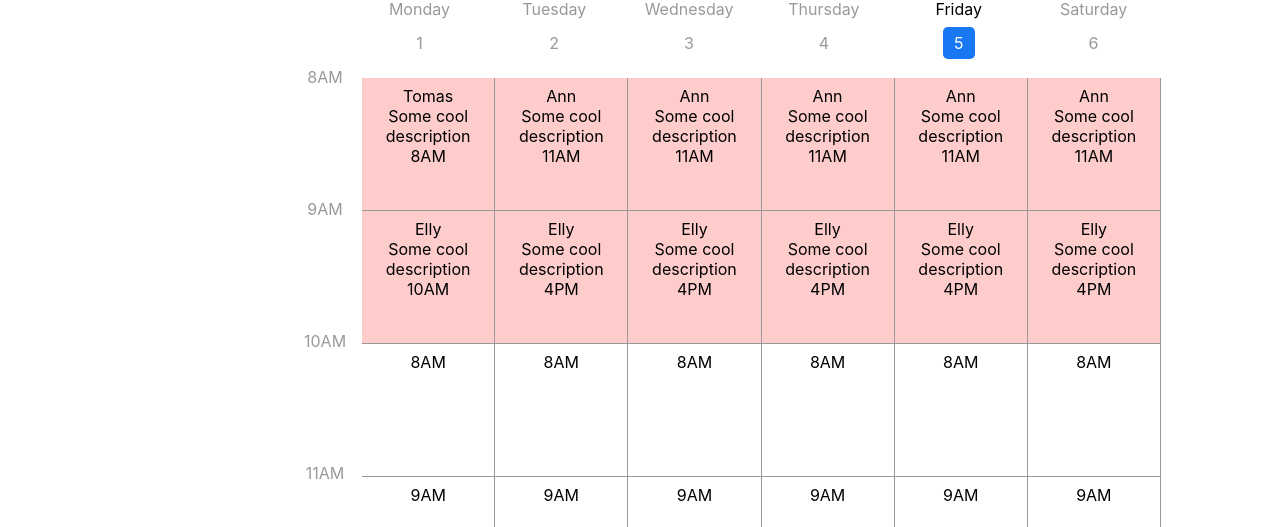
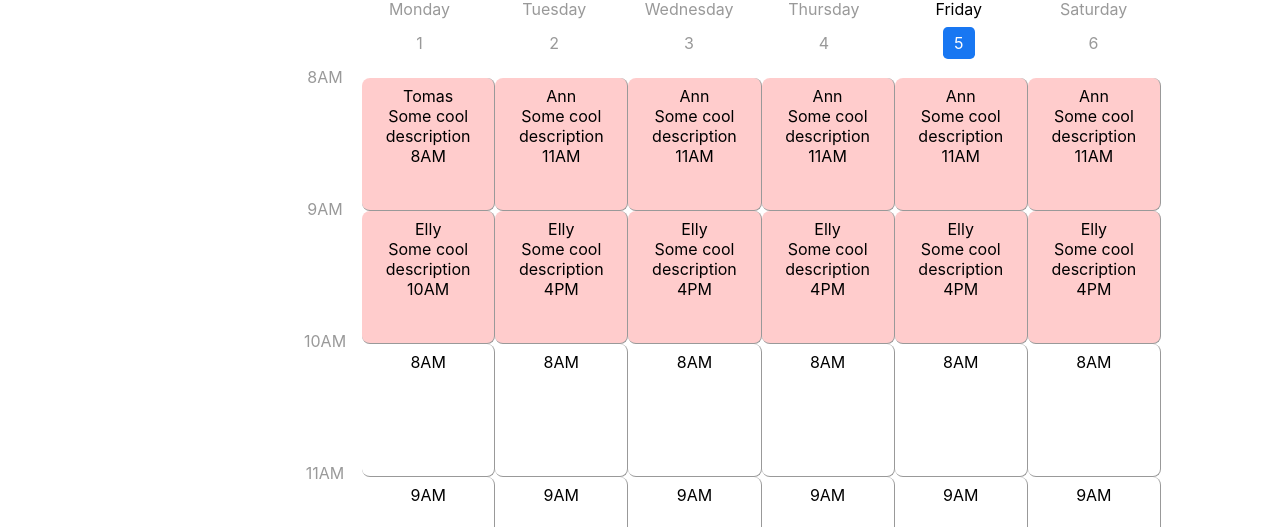
Before and after one commit to yelyzavetanov/clinic, a React (Create React App) app: page / in a window 1280 px wide. Shown: the part 257-784 px from the top of the page. Built offline with nearby package versions, Linux system fonts and the light colour scheme.

Commit message:
Fix bug with icons

```diff
--- a/src/components/Schedule/Schedule.jsx
+++ b/src/components/Schedule/Schedule.jsx
@@ -1,7 +1,5 @@
 import React from "react";
 import s from "./Shedule.module.css";
-// import arrowIcon from "../../img/arrow.svg";
-import arrowIcon from "./../../img/system-solid-11-arrow-up.png";
 import ScheduleHeader from "./ScheduleHeader/ScheduleHeader";
 import WeekScale from "./WeekScale/WeekScale";
 import TimeScale from "./TimeScale/TimeScale";
--- a/src/components/Schedule/ScheduleTable/ScheduleColumn/ScheduleItem/ScheduleItem.module.css
+++ b/src/components/Schedule/ScheduleTable/ScheduleColumn/ScheduleItem/ScheduleItem.module.css
@@ -1,12 +1,10 @@
 .scheduleItem, .scheduleActiveItem{
-    /*width: 10em;*/
     padding: 0.5em;
     box-sizing: border-box;
-    /*border: red 0.1em solid;*/
     border-bottom: #999999 0.1em solid;
     border-right: #999999 0.1em solid;
     height: 8.3em;
-    /*border-radius: 0.5em;*/
+    border-radius: 0.5em;
 }
 
 .scheduleActiveItem {
```
